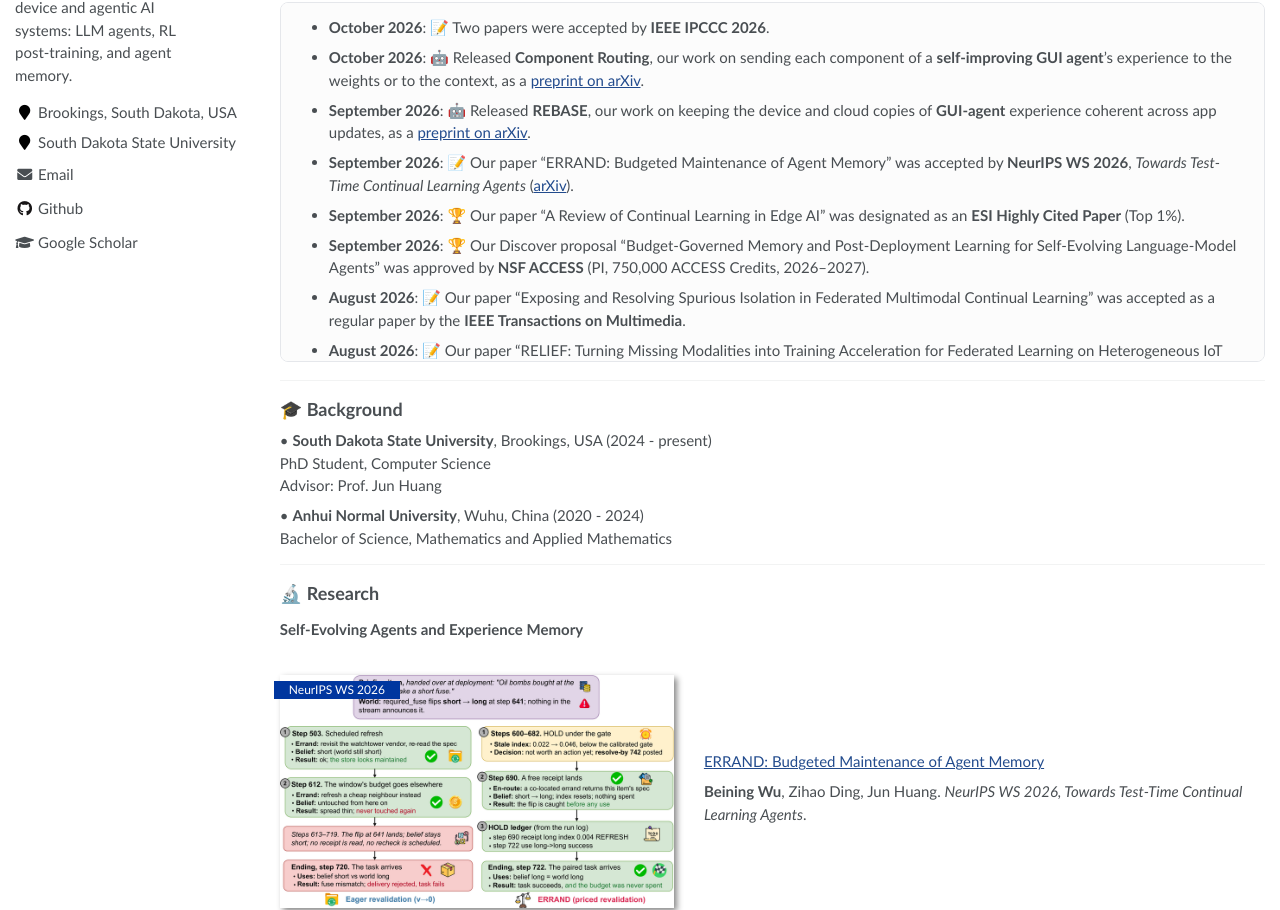
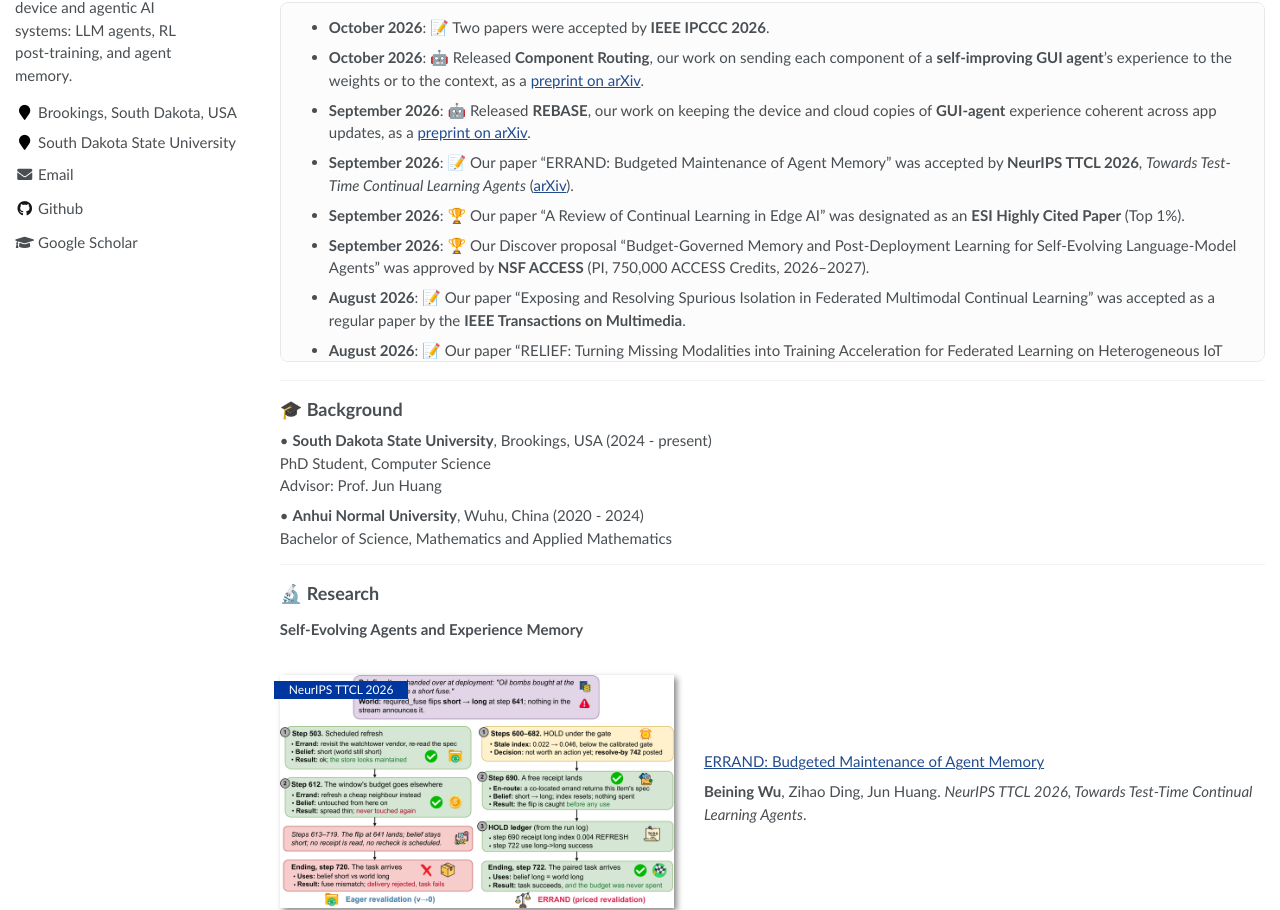
Before and after one commit to beining1008/beining1008.github.io, a Jekyll site: the page built from _pages/about.md, in a window 1280 px wide. Shown: the part 372-1282 px from the top of the page. Built offline with Jekyll 4.4.1, drawn with Linux system fonts in a browser that asks for light colours.

Commit message:
Label ERRAND venue as NeurIPS TTCL 2026
Co-Authored-By: Claude Opus 5.5 <noreply@anthropic.com>

```diff
--- a/_pages/about.md
+++ b/_pages/about.md
@@ -46,7 +46,7 @@ My work has appeared in IEEE TMM, IEEE/ACM ToN, IEEE TMC, IEEE COMST, IEEE TNSE,
 - **October 2026**: 📝 Two papers were accepted by **IEEE IPCCC 2026**.
 - **October 2026**: 🤖 Released **Component Routing**, our work on sending each component of a **self-improving GUI agent**'s experience to the weights or to the context, as a <a href="https://arxiv.org/abs/2610.01787">preprint on arXiv</a>.
 - **September 2026**: 🤖 Released **REBASE**, our work on keeping the device and cloud copies of **GUI-agent** experience coherent across app updates, as a <a href="https://arxiv.org/abs/2609.32130">preprint on arXiv</a>.
-- **September 2026**: 📝 Our paper "ERRAND: Budgeted Maintenance of Agent Memory" was accepted by **NeurIPS WS 2026**, *Towards Test-Time Continual Learning Agents* (<a href="https://arxiv.org/abs/2609.29545">arXiv</a>).
+- **September 2026**: 📝 Our paper "ERRAND: Budgeted Maintenance of Agent Memory" was accepted by **NeurIPS TTCL 2026**, *Towards Test-Time Continual Learning Agents* (<a href="https://arxiv.org/abs/2609.29545">arXiv</a>).
 - **September 2026**: 🏆 Our paper "A Review of Continual Learning in Edge AI" was designated as an **ESI Highly Cited Paper** (Top 1%).
 - **September 2026**: 🏆 Our Discover proposal "Budget-Governed Memory and Post-Deployment Learning for Self-Evolving Language-Model Agents" was approved by **NSF ACCESS** (PI, 750,000 ACCESS Credits, 2026–2027).
 - **August 2026**: 📝 Our paper "Exposing and Resolving Spurious Isolation in Federated Multimodal Continual Learning" was accepted as a regular paper by the **IEEE Transactions on Multimedia**.
@@ -88,12 +88,12 @@ My work has appeared in IEEE TMM, IEEE/ACM ToN, IEEE TMC, IEEE COMST, IEEE TNSE,
 
 ### Self-Evolving Agents and Experience Memory
 
-<div class="paper-box"><div class="paper-box-image"><div><div class="badge">NeurIPS WS 2026</div><a href="https://arxiv.org/abs/2609.29545"><img src="/images/pub_errand.png" alt="Eager revalidation versus ERRAND priced revalidation on a drifted briefing item" width="100%" /></a></div></div>
+<div class="paper-box"><div class="paper-box-image"><div><div class="badge">NeurIPS TTCL 2026</div><a href="https://arxiv.org/abs/2609.29545"><img src="/images/pub_errand.png" alt="Eager revalidation versus ERRAND priced revalidation on a drifted briefing item" width="100%" /></a></div></div>
 <div class="paper-box-text" markdown="1">
 
 <a href="https://arxiv.org/abs/2609.29545">ERRAND: Budgeted Maintenance of Agent Memory</a>
 
-**Beining Wu**, Zihao Ding, Jun Huang. *NeurIPS WS 2026, Towards Test-Time Continual Learning Agents*.
+**Beining Wu**, Zihao Ding, Jun Huang. *NeurIPS TTCL 2026, Towards Test-Time Continual Learning Agents*.
 
 </div></div>
 
@@ -242,7 +242,7 @@ The on-device numbers in these papers come from hardware I built and maintain: t
 
 - Dhe Yeong Tchalla, **Beining Wu**, Jun Huang, Shuyang Gu, Qiang Duan. <a href="https://arxiv.org/abs/2608.07730">"FedSceneX: Time-to-Target Orchestration for Same-Scene Multimodal Federated Edge Learning."</a> *IEEE International Performance, Computing, and Communications Conference (IPCCC)*, 2026.
 
-- **Beining Wu**, Zihao Ding, Jun Huang. <a href="https://arxiv.org/abs/2609.29545">"ERRAND: Budgeted Maintenance of Agent Memory."</a> *NeurIPS WS 2026, Towards Test-Time Continual Learning Agents*.
+- **Beining Wu**, Zihao Ding, Jun Huang. <a href="https://arxiv.org/abs/2609.29545">"ERRAND: Budgeted Maintenance of Agent Memory."</a> *NeurIPS TTCL 2026, Towards Test-Time Continual Learning Agents*.
 
 - **Beining Wu**, Jun Huang, Yanxiao Zhao. "From Alpha to Omega: Lifecycle-Aware Forgetting Defense in Federated Continual Learning for Planetary Exploration." *IEEE International Conference on Distributed Computing Systems (ICDCS)*, 2026. (Acceptance rate: 18.59%)
 
```
